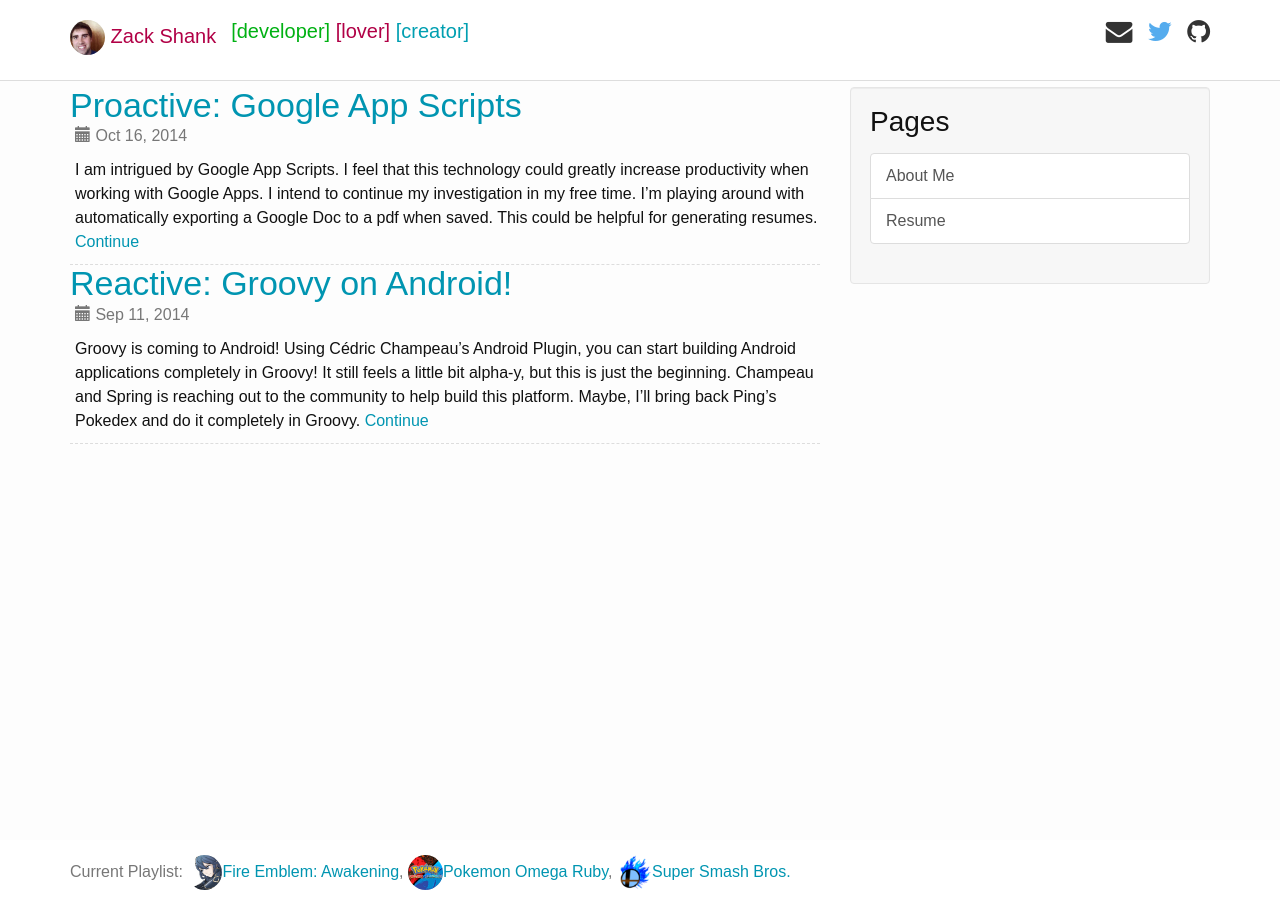
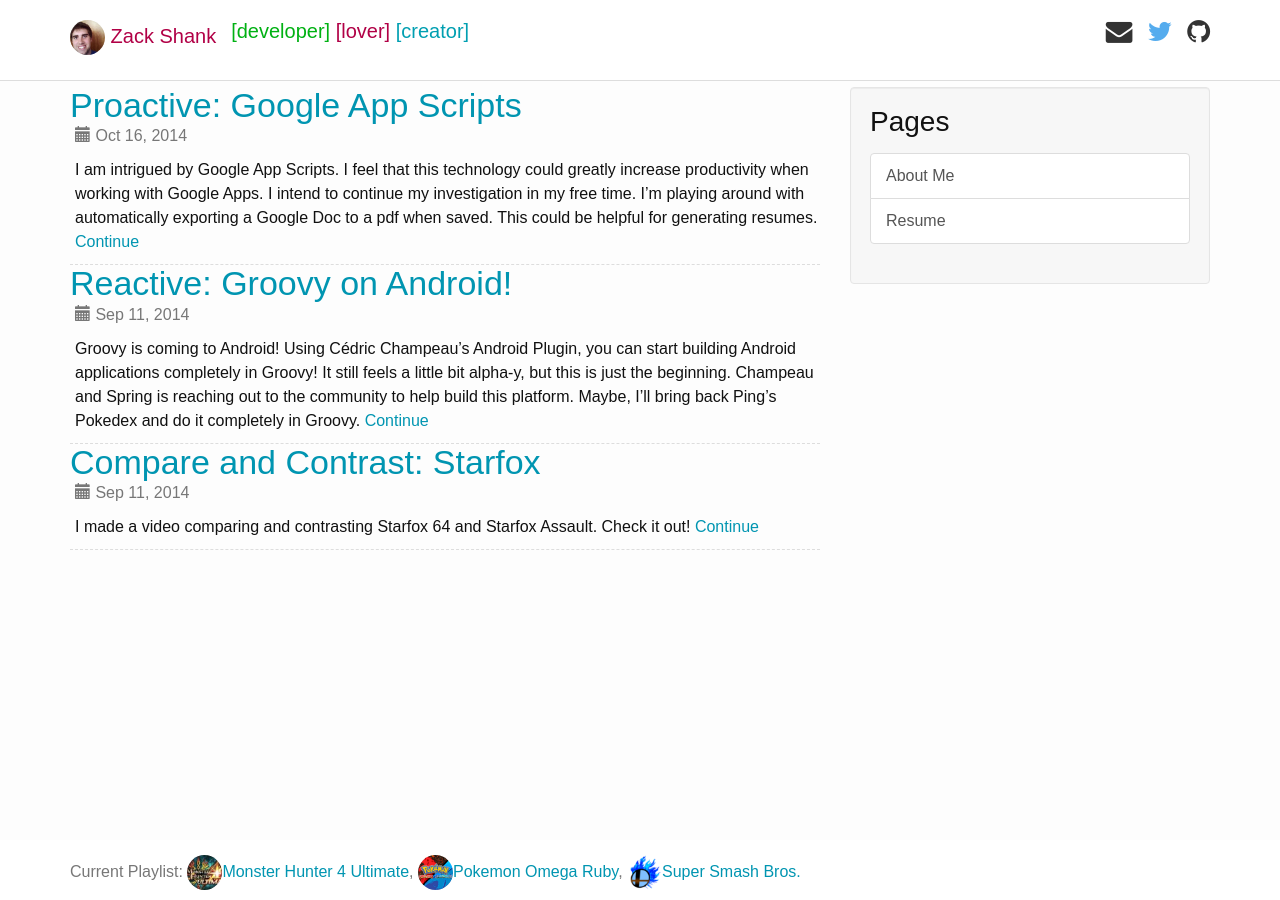
Before and after one commit to zpshank/zpshank.github.io, a Jekyll site: the page built from index.html, in a window 1280 px wide. Built offline with Jekyll 4.4.1, drawn with Linux system fonts in a browser that asks for light colours; nearby versions of some CDN libraries; some web fonts are replaced.

Commit message:
Updating footer

```diff
--- a/_includes/footer.html
+++ b/_includes/footer.html
@@ -1,7 +1,7 @@
 <div class="footer hidden-xs">
 	<div class="container">
 		<p class="text-muted">Current Playlist:
-			<a href="http://www.metacritic.com/game/3ds/fire-emblem-awakening"><img src="/images/fire-emblem.png" class="img-circle game-img-footer" />Fire Emblem: Awakening</a>,
+			<a href="http://www.metacritic.com/game/3ds/monster-hunter-4-ultimate"><img src="/images/monster-hunter-4.jpg" class="img-circle game-img-footer" />Monster Hunter 4 Ultimate</a>,
 			<a href="http://www.metacritic.com/game/3ds/pokemon-omega-ruby"><img src="/images/pokemon-omega-ruby.jpg"/class="img-circle game-img-footer">Pokemon Omega Ruby</a>,
 			<a href="http://www.metacritic.com/game/3ds/super-smash-bros-for-nintendo-3ds"><img src="/images/ssb4.png" class="img-circle game-img-footer"/>Super Smash Bros.</a></p>
 	</div>
--- /dev/null
+++ b/_posts/2013-05-10-Compare-And-Contrast-Starfox.markdown
@@ -0,0 +1,9 @@
+---
+layout: post
+title:  "Compare and Contrast: Starfox"
+date:   2014-09-11 21:59:02
+categories: youtube gaming star fox
+---
+I made a video comparing and contrasting Starfox 64 and Starfox Assault. Check it out!
+
+<iframe width="560" height="315" src="https://www.youtube.com/embed/SpyMrLK43Ak" frameborder="0" allowfullscreen></iframe>
```
Also changed, not shown: images/monster-hunter-4.jpg (added).
